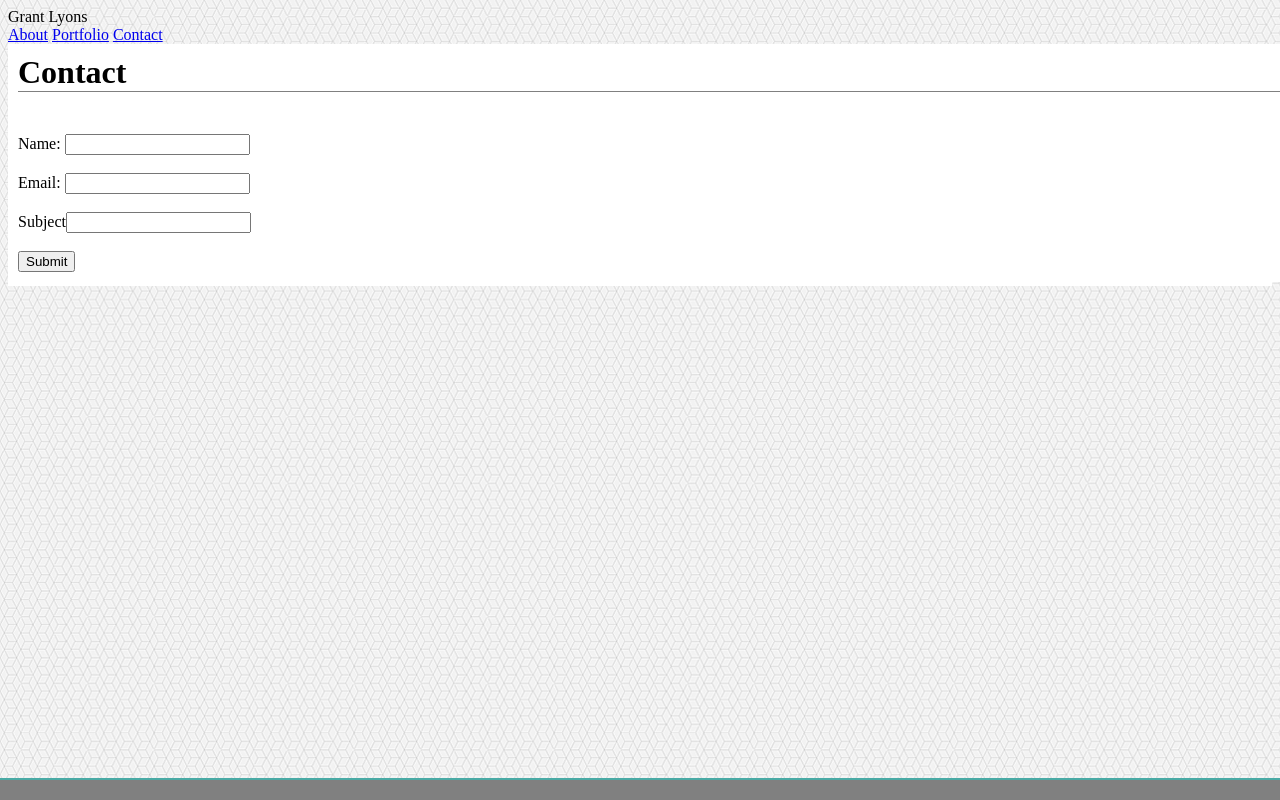
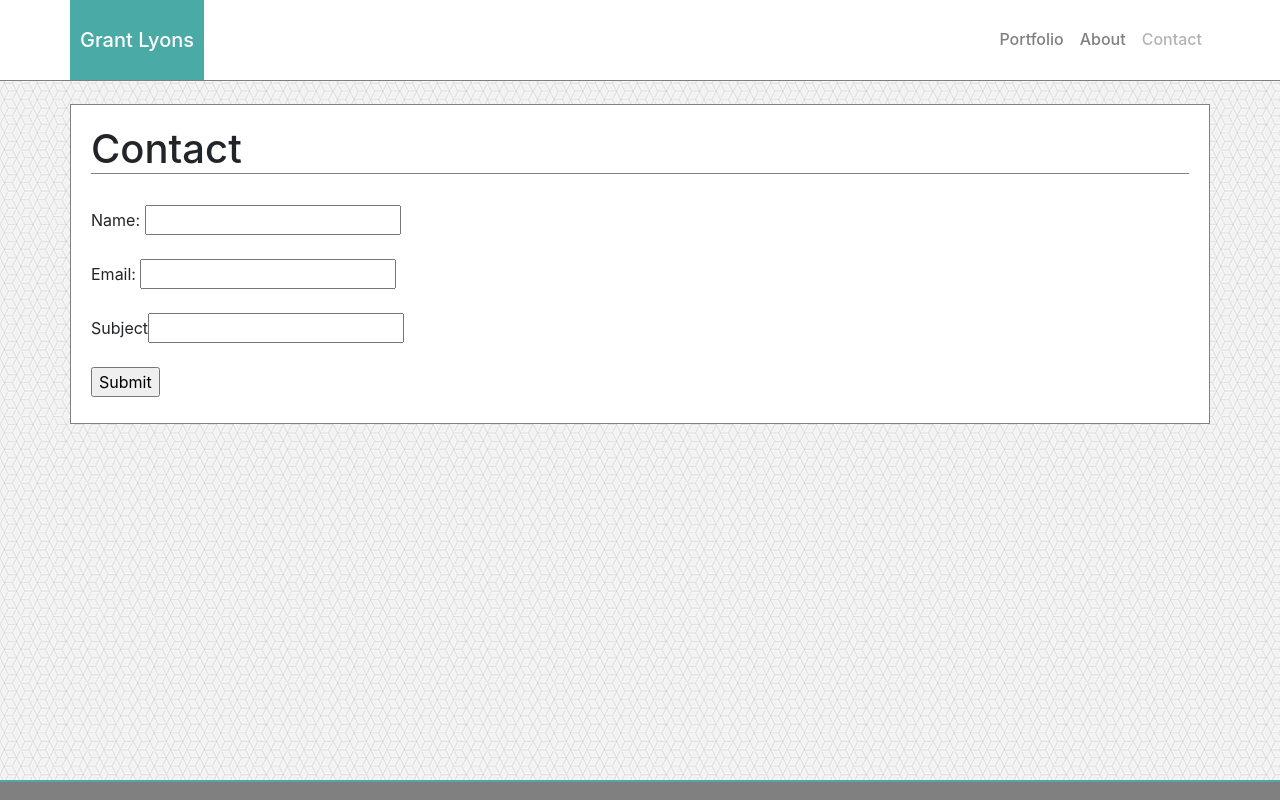
Before and after one commit to jgrantlyons/Bootstrap-Portfolio, a plain HTML site: page contact.html in a window 1280 px wide. Drawn offline with nearby package versions, Linux system fonts and the light colour scheme.

Commit message:
indexContactDone

```diff
--- a/contact.html
+++ b/contact.html
@@ -1,24 +1,103 @@
+
 <!DOCTYPE html>
+
 <head>
     <title>Baic Portfolio</title>
+    <link rel="stylesheet" href="https://stackpath.bootstrapcdn.com/bootstrap/4.1.3/css/bootstrap.min.css" integrity="sha384-MCw98/SFnGE8fJT3GXwEOngsV7Zt27NXFoaoApmYm81iuXoPkFOJwJ8ERdknLPMO"
+        crossorigin="anonymous">
     <link rel="stylesheet" href="assets/css/style.css">
 </head>
 
+<body class="body">
 
-<body class="body">
+        <!-- <nav class="navbar navbar-expand-lg navbar-light bg-light">
+                <a class="navbar-brand" href="#">Navbar</a>
+                <button class="navbar-toggler" type="button" data-toggle="collapse" data-target="#navbarSupportedContent" aria-controls="navbarSupportedContent" aria-expanded="false" aria-label="Toggle navigation">
+                  <span class="navbar-toggler-icon"></span>
+                </button>
+
+                <div class="collapse navbar-collapse" id="navbarSupportedContent">
+                  <ul class="navbar-nav mr-auto">
+                    <li class="nav-item active">
+                      <a class="nav-link" href="#">Home <span class="sr-only">(current)</span></a>
+                    </li>
+                    <li class="nav-item">
+                      <a class="nav-link" href="#">Link</a>
+                    </li>
+                    <li class="nav-item dropdown">
+                      <a class="nav-link dropdown-toggle" href="#" id="navbarDropdown" role="button" data-toggle="dropdown" aria-haspopup="true" aria-expanded="false">
+                        Dropdown
+                      </a>
+                      <div class="dropdown-menu" aria-labelledby="navbarDropdown">
+                        <a class="dropdown-item" href="#">Action</a>
+                        <a class="dropdown-item" href="#">Another action</a>
+                        <div class="dropdown-divider"></div>
+                        <a class="dropdown-item" href="#">Something else here</a>
+                      </div>
+                    </li>
+                    <li class="nav-item">
+                      <a class="nav-link disabled" href="#">Disabled</a>
+                    </li>
+                  </ul>
+                  <form class="form-inline my-2 my-lg-0">
+                    <input class="form-control mr-sm-2" type="search" placeholder="Search" aria-label="Search">
+                    <button class="btn btn-outline-success my-2 my-sm-0" type="submit">Search</button>
+                  </form>
+                </div>
+              </nav> -->
 
 
 
-        <header class="top">
-                <div class="topMids">
-                    <div class="name">Grant Lyons</div>
 
-                    <a id="about" href="index.html">About</a>
-                    <a id="portfolio" href="portfolio.html">Portfolio</a>
-                    <a id="contact" href="contact.html">Contact</a>
+
+
+
+
+
+        <div class="h1">
+                <div class="container" id="navvy">
+                        <div class="row">
+                            <div class="top col-xs-12">
+
+                                <nav class="navbar navbar-expand-lg navbar-light navbar-header">
+                                    <a class="navbar-brand d-flex justify-content-start name" id="nameTag" href="#">Grant Lyons</a>
+
+
+                                    <button class="navbar-toggler" type="button" data-toggle="collapse" data-target="#navbarNav"
+                                        aria-controls="navbarNav" aria-expanded="false" aria-label="Toggle navigation">
+                                        <span class="navbar-toggler-icon"></span>
+                                    </button>
+
+
+                                    <div class="collapse navbar-collapse justify-content-end " id="navbarNav">
+
+                                        <ul class="navbar-nav ">
+                                            <li class="nav-item">
+                                                <a class="nav-link" href="portfolio.html">Portfolio</a>
+                                            </li>
+                                            <li class="nav-item">
+                                                <a class="nav-link" href="about.html">About</a>
+                                            </li>
+                                            <li class="nav-item">
+                                                <a class="nav-link disabled" href="contact.html">Contact</a>
+                                            </li>
+                                        </ul>
+
                                     </div>
-            </header>
 
+
+                                </nav>
+                            </div>
+
+                        </div>
+                        </div>
+        </div>
+        <br>
+    <div class="container" id="meat">
+
+
+        <div class="middle row">
+            <div class="middleContent col-xs-12">
 
     <div class="middle">
             <div class="middleContent">
@@ -31,12 +110,23 @@
                   </form>
             </div>
         </div>
+            </div>
+        </div>
+    </div>
+
+<br><br>
+
+    <footer class="bottom">
+    </footer>
 
 
 
-
-<footer class="bottom">
-</footer>
+    <script src="https://code.jquery.com/jquery-3.3.1.slim.min.js" integrity="sha384-q8i/X+965DzO0rT7abK41JStQIAqVgRVzpbzo5smXKp4YfRvH+8abtTE1Pi6jizo"
+        crossorigin="anonymous"></script>
+    <script src="https://cdnjs.cloudflare.com/ajax/libs/popper.js/1.14.3/umd/popper.min.js" integrity="sha384-ZMP7rVo3mIykV+2+9J3UJ46jBk0WLaUAdn689aCwoqbBJiSnjAK/l8WvCWPIPm49"
+        crossorigin="anonymous"></script>
+    <script src="https://stackpath.bootstrapcdn.com/bootstrap/4.1.3/js/bootstrap.min.js" integrity="sha384-ChfqqxuZUCnJSK3+MXmPNIyE6ZbWh2IMqE241rYiqJxyMiZ6OW/JmZQ5stwEULTy"
+        crossorigin="anonymous"></script>
 </body>
 
 
```
Lines whose indentation alone changed are shown as unchanged.
